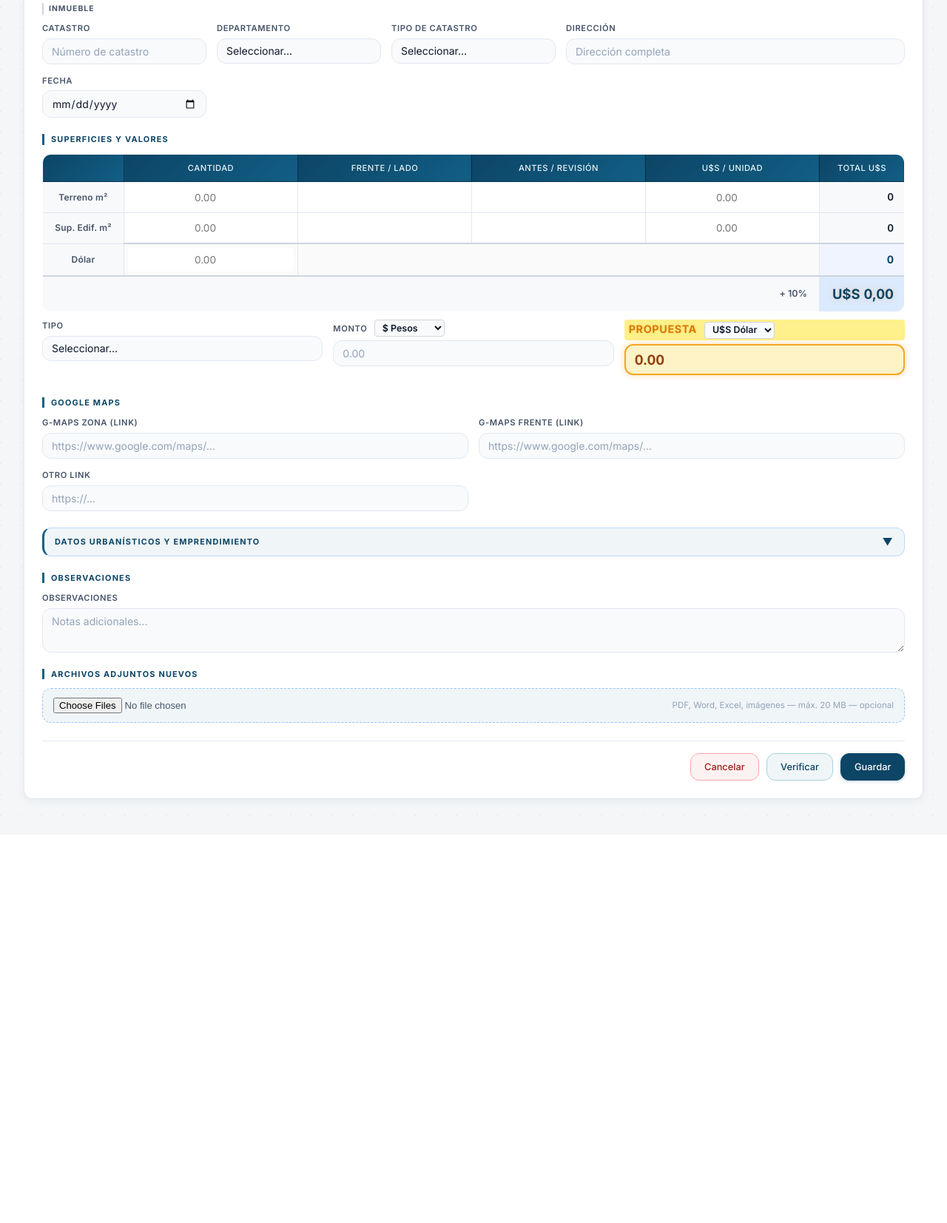
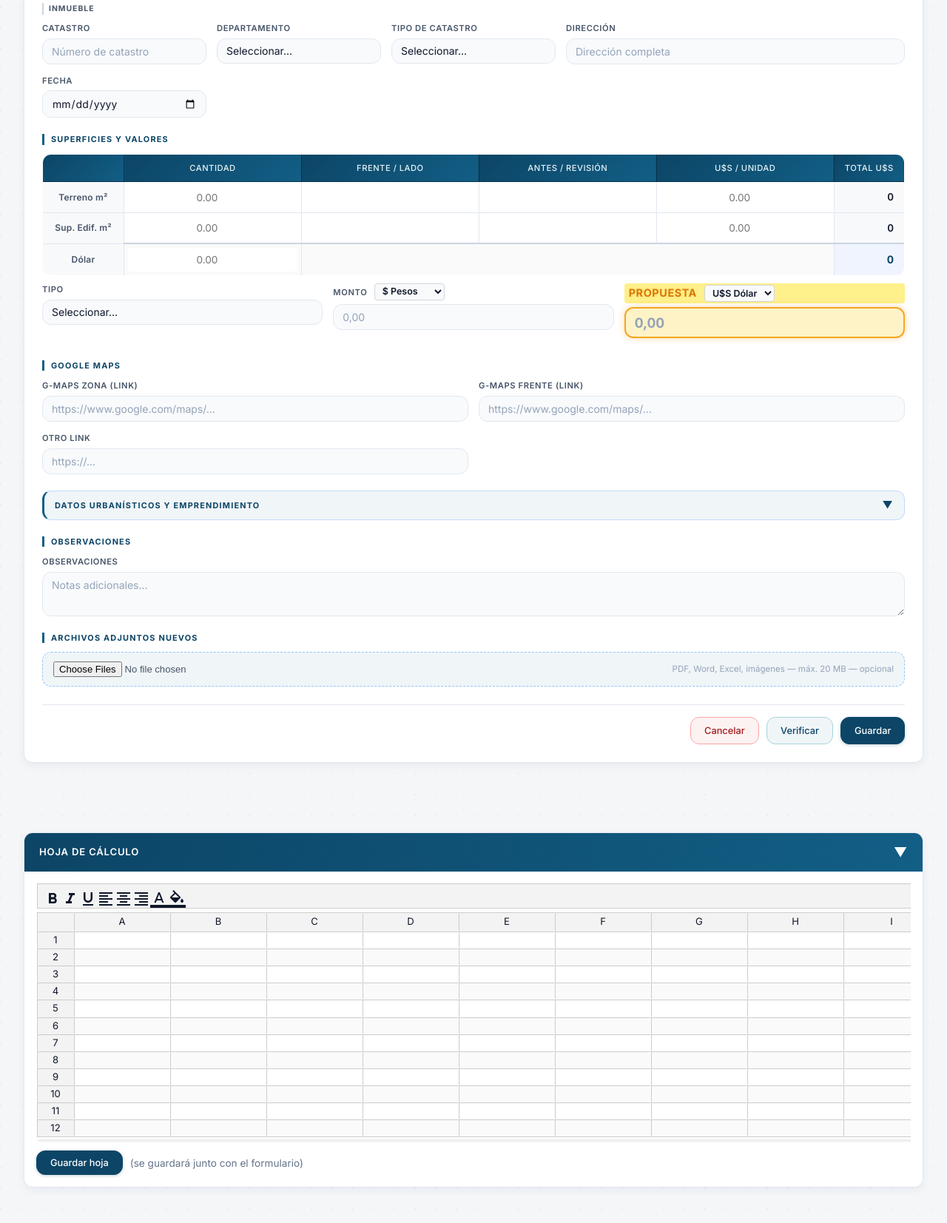
Before and after one commit to OctavioGalvan5/valuaciones, a Flask app: template templates/form.html in a window 1280 px wide. Shown: the part 299-1952 px from the top of the page at 74% size. Before the commit the page ends 1402 px from the top, so only its background shows below. Run offline with Flask 3, Linux system fonts and the light colour scheme; the template is opened without the code that fills it, so the values that code supplies are empty; some libraries are stand-ins or nearby versions.

Commit message:
Mostrar hoja de cálculo al crear catastro y separadores de miles en propuesta/monto
- Hoja de cálculo ahora aparece también al crear catastro nuevo; los datos se serializan al form y se guardan junto con el catastro en el mismo POST
- Propuesta deja de calcularse automáticamente (ya no aplica +10%) y pasa a ser campo libre independiente
- Propuesta y monto muestran separadores de miles en formato argentino (57.200.000,00); se formatean al cargar, al salir del campo y se convierten a número plano antes del submit

Co-Authored-By: Claude Sonnet 4.6 <noreply@anthropic.com>

```diff
--- a/app.py
+++ b/app.py
@@ -402,10 +402,15 @@ def extraer_coordenadas(url):
 
 
 def parse_float(val):
+    if not val:
+        return 0
     try:
-        return float(val) if val else 0
+        return float(val)
     except (ValueError, TypeError):
-        return 0
+        try:
+            return float(str(val).replace('.', '').replace(',', '.'))
+        except (ValueError, TypeError):
+            return 0
 
 
 def parse_int(val):
@@ -461,7 +466,7 @@ def _calcular_catastro(data):
 
     total_usd_edif = sup_edif_m2 * usd_m2_edif
     total_usd      = total_usd_terreno + total_usd_edif
-    propuesta      = parse_float(data.get('propuesta')) or total_usd * 1.10
+    propuesta      = parse_float(data.get('propuesta'))
     propuesta_moneda = data.get('propuesta_moneda', 'USD') or 'USD'
     monto_moneda     = data.get('monto_moneda', 'ARS') or 'ARS'
 
@@ -879,6 +884,21 @@ def guardar_catastro(exp_id):
         c['porcentaje_emprendimiento'], c['costo_usd_m2_emprendimiento'], c['emprendimiento'],
         c['observaciones'], c['latitud'], c['longitud'],
     ))
+
+    hoja_datos = request.form.get('hoja_datos')
+    if hoja_datos:
+        try:
+            json.loads(hoja_datos)
+            execute(conn, '''
+                INSERT INTO hojas_calculo (catastro_id, datos, actualizado_por)
+                VALUES (%s, %s, %s)
+                ON CONFLICT (catastro_id) DO UPDATE SET
+                    datos               = EXCLUDED.datos,
+                    actualizado_por     = EXCLUDED.actualizado_por,
+                    fecha_actualizacion = CURRENT_TIMESTAMP
+            ''', (cat_id, hoja_datos, usuario_actual))
+        except Exception as e:
+            print(f'[Hoja] Error al guardar hoja en creación: {e}')
 
     for file in request.files.getlist('archivos'):
         if not file or not file.filename:
--- a/templates/form.html
+++ b/templates/form.html
@@ -12,11 +12,9 @@
         {% endif %} — Sistema de Valuaciones
     </title>
     <link rel="stylesheet" href="{{ url_for('static', filename='style.css') }}">
-    {% if viendo or editando %}
     <link rel="stylesheet" href="{{ url_for('static', filename='jsuites.css') }}">
     <link rel="stylesheet" href="{{ url_for('static', filename='jspreadsheet.css') }}">
     <link rel="stylesheet" href="https://fonts.googleapis.com/icon?family=Material+Icons">
-    {% endif %}
 </head>
 
 <body>
@@ -271,12 +269,7 @@
                                 <td class="calc-cell total-row" id="calc-total">0</td>
                             </tr>
                         </tbody>
-                        <tfoot>
-                            <tr class="row-propuesta">
-                                <td class="row-header" colspan="5" style="text-align:right; padding-right:16px;">+ 10%</td>
-                                <td class="calc-cell propuesta-cell" id="calc-propuesta">U$S 0</td>
-                            </tr>
-                        </tfoot>
+                        <tfoot></tfoot>
                     </table>
 
                     <!-- Tipo + Monto + Propuesta -->
@@ -306,9 +299,10 @@
                                 <input type="hidden" name="monto_moneda" value="{{ datos.monto_moneda if datos and datos.monto_moneda else 'ARS' }}">
                                 {% endif %}
                             </label>
-                            <input type="number" name="monto" id="monto_input" step="0.01" placeholder="0.00"
+                            <input type="text" name="monto" id="monto_input" placeholder="0,00"
                                 value="{{ datos.monto if datos else '' }}" {% if readonly %}readonly{% endif %}
-                                oninput="actualizarEquivalentes()">
+                                oninput="actualizarEquivalentes()"
+                                onfocus="enfocarMoneda(this)" onblur="desfocarMoneda(this)">
                             <div id="monto_equiv" style="font-size:0.78rem; color:#059669; margin-top:3px; font-weight:600;"></div>
                         </div>
                         <div class="form-group">
@@ -327,10 +321,11 @@
                                 <input type="hidden" name="propuesta_moneda" value="{{ datos.propuesta_moneda if datos and datos.propuesta_moneda else 'USD' }}">
                                 {% endif %}
                             </label>
-                            <input type="number" name="propuesta" id="propuesta_editable" step="0.01"
-                                placeholder="0.00" value="{{ datos.propuesta if datos else '' }}"
+                            <input type="text" name="propuesta" id="propuesta_editable"
+                                placeholder="0,00" value="{{ datos.propuesta if datos else '' }}"
                                 class="propuesta-input" {% if readonly %}readonly{% endif %}
-                                oninput="actualizarEquivalentes()">
+                                oninput="actualizarEquivalentes()"
+                                onfocus="enfocarMoneda(this)" onblur="desfocarMoneda(this)">
                             <div id="propuesta_equiv" style="font-size:0.78rem; color:#1e3a8a; margin-top:3px; font-weight:600;"></div>
                         </div>
                     </div>
@@ -494,6 +489,9 @@
                             </button>
                         {% endif %}
                     </div>
+                    {% if not viendo and not editando and not reconsiderando %}
+                    <input type="hidden" name="hoja_datos" id="hoja_datos_input" value="">
+                    {% endif %}
                 </form>
 
                 <!-- Archivos adjuntos (solo en ver/reconsiderar) -->
@@ -532,8 +530,7 @@
         </div>
     </div>
 
-    {% if viendo or editando %}
-    {% set cat_id = viendo.id if viendo else editando.id %}
+    {% set cat_id = viendo.id if viendo else (editando.id if editando else (reconsiderando.id if reconsiderando else none)) %}
     <div class="container" style="margin-top:18px; max-width:100%;">
         <div class="card">
             <div class="card-header" style="display:flex;align-items:center;justify-content:space-between;cursor:pointer;" onclick="toggleHoja()">
@@ -545,8 +542,14 @@
                 <div id="hoja-spreadsheet"></div>
                 </div>
                 <div style="margin-top:10px;display:flex;gap:10px;align-items:center;">
-                    <button class="btn btn-primary" onclick="guardarHoja()">Guardar hoja</button>
-                    <span id="hoja-status" style="font-size:0.85rem;color:#64748b;"></span>
+                    {% if not viendo %}
+                    <button type="button" class="btn btn-primary" onclick="guardarHoja()">Guardar hoja</button>
+                    {% endif %}
+                    <span id="hoja-status" style="font-size:0.85rem;color:#64748b;">
+                        {% if not viendo and not editando and not reconsiderando %}
+                        (se guardará junto con el formulario)
+                        {% endif %}
+                    </span>
                 </div>
             </div>
         </div>
@@ -558,6 +561,7 @@
     var hojaInstance = null;
     var hojaVisible = true;
     var hojaSeleccion = null;
+    var catId = {{ cat_id | tojson }};
 
     function toggleHoja() {
         var sec = document.getElementById('hoja-section');
@@ -633,15 +637,18 @@
         });
     }
 
+    function serializarHoja() {
+        if (!hojaInstance) return null;
+        return { data: hojaInstance.getData(), columns: hojaInstance.options.columns };
+    }
+
     function guardarHoja() {
         var status = document.getElementById('hoja-status');
         if (!hojaInstance) return;
-        var datos = {
-            data: hojaInstance.getData(),
-            columns: hojaInstance.options.columns,
-        };
+        var datos = serializarHoja();
+        if (catId) {
             status.textContent = 'Guardando...';
-        fetch('/hoja_calculo/{{ cat_id }}', {
+            fetch('/hoja_calculo/' + catId, {
                 method: 'POST',
                 headers: { 'Content-Type': 'application/json' },
                 body: JSON.stringify({ datos: datos })
@@ -649,14 +656,39 @@
             .then(function(r) { return r.json(); })
             .then(function() { status.textContent = 'Guardado ✓'; setTimeout(function(){ status.textContent=''; }, 3000); })
             .catch(function() { status.textContent = 'Error al guardar'; });
+        } else {
+            var input = document.getElementById('hoja_datos_input');
+            if (input) input.value = JSON.stringify(datos);
+            status.textContent = 'Hoja lista ✓';
+            setTimeout(function(){ status.textContent = '(se guardará junto con el formulario)'; }, 2000);
+        }
     }
 
-    fetch('/hoja_calculo/{{ cat_id }}')
+    if (catId) {
+        fetch('/hoja_calculo/' + catId)
             .then(function(r) { return r.json(); })
             .then(function(res) { iniciarHoja(res.datos); })
             .catch(function() { iniciarHoja({ data: [], columns: [] }); });
+    } else {
+        iniciarHoja({
+            data: [],
+            columns: [
+                {title:'A',width:130},{title:'B',width:130},{title:'C',width:130},
+                {title:'D',width:130},{title:'E',width:130},{title:'F',width:130},
+                {title:'G',width:130},{title:'H',width:130},{title:'I',width:130},
+                {title:'J',width:130}
+            ]
+        });
+        var formValuacion = document.getElementById('form-valuacion');
+        if (formValuacion) {
+            formValuacion.addEventListener('submit', function() {
+                var datos = serializarHoja();
+                var input = document.getElementById('hoja_datos_input');
+                if (input && datos) input.value = JSON.stringify(datos);
+            });
+        }
+    }
     </script>
-    {% endif %}
 
     <!-- Modal de imagen -->
     <div id="img-modal" class="img-modal-overlay" style="display:none;" onclick="cerrarImagen()">
@@ -743,14 +775,10 @@
                 document.getElementById('calc-cerros').textContent     = '—';
             }
 
-            var total     = totalTerrenoEquiv + totalEdif;
-            var propuesta = total * 1.10;
+            var total = totalTerrenoEquiv + totalEdif;
 
-            document.getElementById('calc-edif').textContent      = totalEdif.toLocaleString('es-AR', { maximumFractionDigits: 0 });
-            document.getElementById('calc-total').textContent     = total.toLocaleString('es-AR', { maximumFractionDigits: 0 });
-            document.getElementById('calc-propuesta').textContent = 'U$S ' + propuesta.toLocaleString('es-AR', { minimumFractionDigits: 2, maximumFractionDigits: 2 });
-
-            document.getElementById('propuesta_editable').value = propuesta.toFixed(2);
+            document.getElementById('calc-edif').textContent  = totalEdif.toLocaleString('es-AR', { maximumFractionDigits: 0 });
+            document.getElementById('calc-total').textContent = total.toLocaleString('es-AR', { maximumFractionDigits: 0 });
         }
 
         function calcularUrb() {
@@ -779,6 +807,26 @@
             document.getElementById('emprendimiento').value = emprendimiento.toFixed(2);
         }
 
+        function parsearMoneda(val) {
+            if (!val) return 0;
+            return parseFloat(String(val).replace(/\./g, '').replace(',', '.')) || 0;
+        }
+
+        function formatearMoneda(num) {
+            if (!num && num !== 0) return '';
+            return num.toLocaleString('es-AR', { minimumFractionDigits: 2, maximumFractionDigits: 2 });
+        }
+
+        function enfocarMoneda(el) {
+            var raw = parsearMoneda(el.value);
+            el.value = raw ? String(raw) : '';
+        }
+
+        function desfocarMoneda(el) {
+            var raw = parsearMoneda(el.value);
+            el.value = raw ? formatearMoneda(raw) : '';
+        }
+
         function actualizarEquivalentes() {
             var cotizacion  = parseFloat(document.getElementById('valor_dolar') ? document.getElementById('valor_dolar').value : 0) || 0;
             var propuestaEl = document.getElementById('propuesta_editable');
@@ -790,7 +838,7 @@
 
             if (!propuestaEl || !propEquiv) return;
 
-            var propVal = parseFloat(propuestaEl.value) || 0;
+            var propVal = parsearMoneda(propuestaEl.value);
             var mProp   = monedaProp ? monedaProp.value : 'USD';
 
             if (cotizacion > 0 && propVal > 0) {
@@ -806,7 +854,7 @@
             }
 
             if (!montoEl || !montoEquiv) return;
-            var montoVal = parseFloat(montoEl.value) || 0;
+            var montoVal = parsearMoneda(montoEl.value);
             var mMonto   = monedaMonto ? monedaMonto.value : 'ARS';
 
             if (cotizacion > 0 && montoVal > 0) {
@@ -831,15 +879,29 @@
 
             aplicarModoTipoCatastro();
 
-            if ((editandoEl || viendoEl) && propuestaGuardada) {
-                propuestaInput.value = propuestaGuardada;
-            }
+            // Formatear propuesta y monto con separadores de miles al cargar
+            var montoInput = document.getElementById('monto_input');
+            if (propuestaInput && propuestaInput.value) desfocarMoneda(propuestaInput);
+            if (montoInput    && montoInput.value)     desfocarMoneda(montoInput);
 
             if (viendoEl) {
                 var form = document.getElementById('form-valuacion');
                 form.querySelectorAll('input:not([readonly]), select, textarea').forEach(function(el) {
                     el.disabled = true;
                 });
+            }
+
+            // Antes de enviar, convertir valores formateados a número plano
+            var formValuacion = document.getElementById('form-valuacion');
+            if (formValuacion) {
+                formValuacion.addEventListener('submit', function() {
+                    [propuestaInput, montoInput].forEach(function(el) {
+                        if (el && el.value) {
+                            var raw = parsearMoneda(el.value);
+                            el.value = raw ? String(raw) : '';
+                        }
+                    });
+                }, true);
             }
 
             // Mostrar equivalentes al cargar si hay datos guardados
```
Lines whose indentation alone changed are shown as unchanged.
